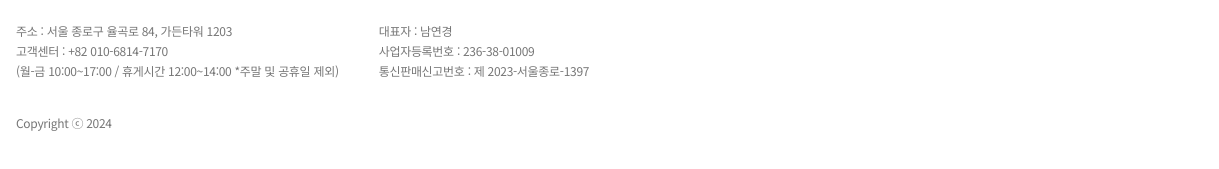
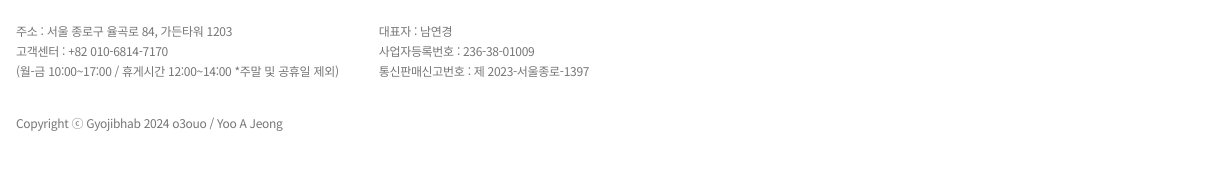
Before and after one commit to o3ouo/gyojibhab, a plain HTML site: page index.html in a window 1280 px wide. Shown: the part 6156-6325 px from the top of the page, 0-1219 px from the left. Drawn offline with nearby package versions, Linux system fonts and the light colour scheme; a script that the page names is missing.

Commit message:
copy 수정

```diff
--- a/index.html
+++ b/index.html
@@ -373,7 +373,7 @@
                         </div>
                     </div>
 
-                    <p class="copy">Copyright ⓒ 2024</p>
+                    <p class="copy">Copyright ⓒ Gyojibhab 2024 o3ouo / Yoo A Jeong</p>
                 </div>
                 <figure class="logo">
                     <img src="image/logo.png" alt="footer_logo">
```
